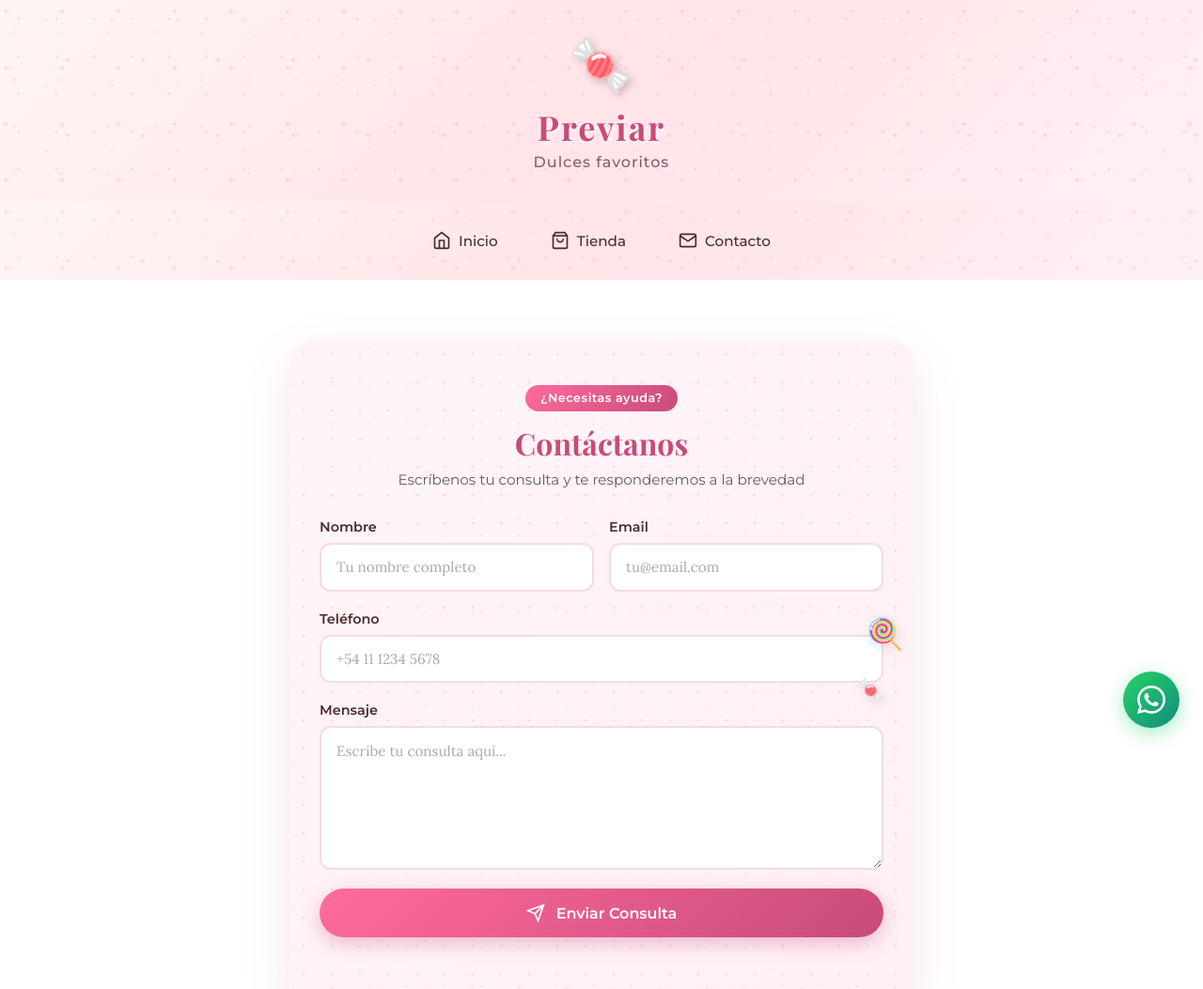
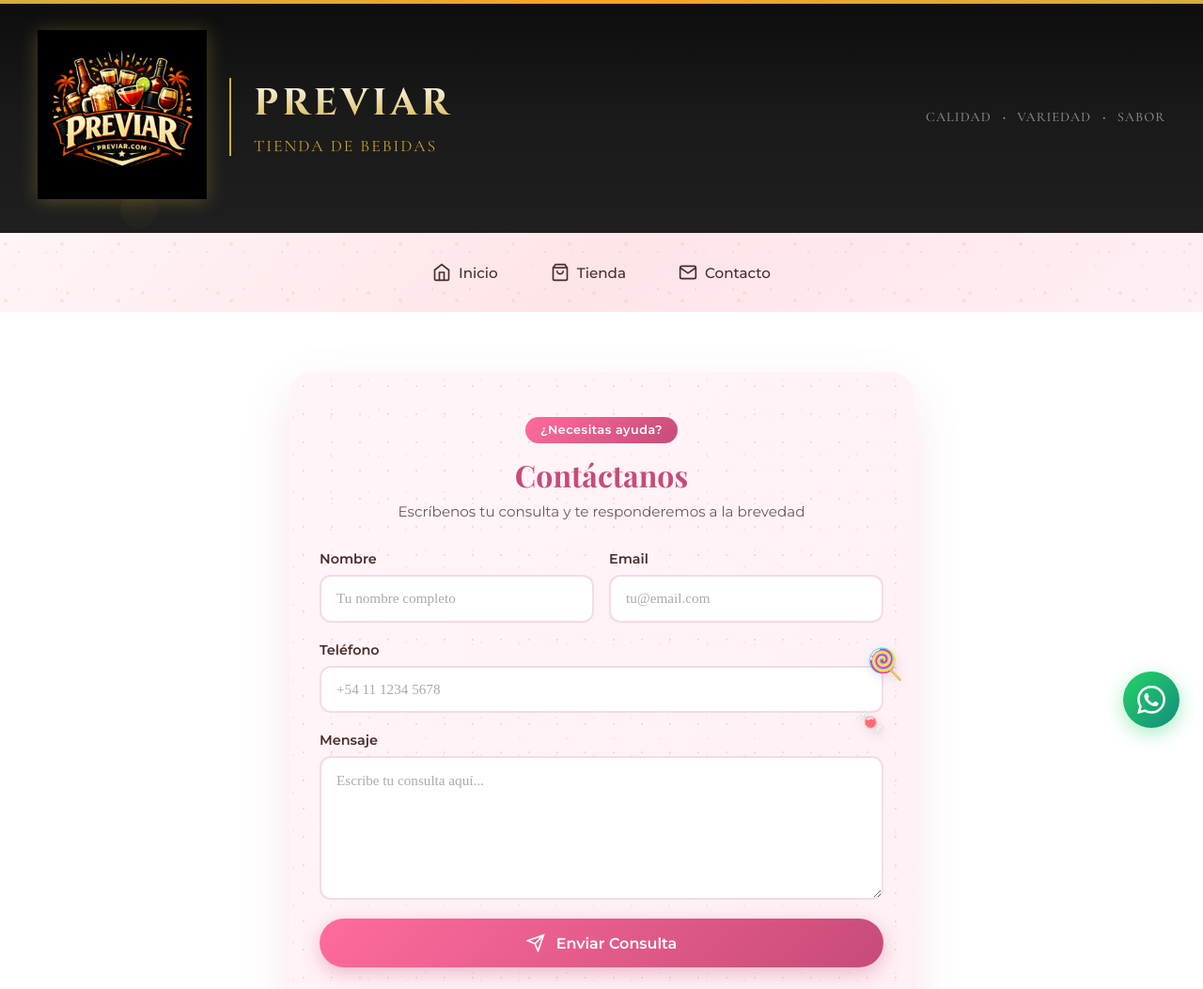
Before and after one commit to marianos1988/previar, an Astro site: page /contacto in a window 1280 px wide. Shown: the top 1053 px of the page at 94% size. Built offline with nearby package versions, Linux system fonts and the light colour scheme; Astro itself is replaced by a stand-in of ours.

Commit message:
Armadod e diseño Header

```diff
--- a/src/components/Banner.astro
+++ b/src/components/Banner.astro
@@ -174,7 +174,7 @@ const BANNER_SLIDES = [
   }
 
   .slide-title {
-    font-family: 'Playfair Display', serif;
+    font-family: var(--font-title);
     font-size: 2.5rem;
     color: #fff;
     margin: 0 0 0.5rem 0;
@@ -185,8 +185,8 @@ const BANNER_SLIDES = [
   }
 
   .slide-subtitle {
-    font-family: 'Montserrat', sans-serif;
-    font-size: 1.1rem;
+    font-family: var(--font-subtitle);
+    font-size: 1.2rem;
     color: rgba(255, 255, 255, 0.9);
     margin: 0;
     text-shadow: 1px 1px 3px rgba(0, 0, 0, 0.5);
--- a/src/components/Footer.astro
+++ b/src/components/Footer.astro
@@ -5,7 +5,8 @@
 // ====================================================
 import { clientConfig } from "../config/clientConfig";
 
-const CLIENT_LOGO = clientConfig.brand.logo;
+const logo = clientConfig.brand.logo;
+const CLIENT_LOGO = logo?.src || logo;
 const CLIENT_COMPANY_NAME = clientConfig.brand.name;
 const CLIENT_SLOGAN = clientConfig.brand.slogan;
 const SHOP_ADDRESS = clientConfig.contact.address;
@@ -25,7 +26,7 @@ const year = new Date().getFullYear();
     <div class="footer-container">
       <!-- Marca -->
       <div class="footer-section brand-section">
-        <div class="brand-logo">{CLIENT_LOGO}</div>
+        <img src={CLIENT_LOGO} alt={CLIENT_COMPANY_NAME} class="brand-logo" />
         <h3 class="brand-name">{CLIENT_COMPANY_NAME}</h3>
         <p class="brand-tagline">{CLIENT_SLOGAN}</p>
         <div class="brand-decoration"></div>
@@ -118,12 +119,14 @@ const year = new Date().getFullYear();
   }
 
   .brand-logo {
-    font-size: 3.5rem;
+    height: 60px;
+    width: auto;
+    object-fit: contain;
     margin-bottom: 0.5rem;
   }
 
   .brand-name {
-    font-family: 'Playfair Display', Georgia, serif;
+    font-family: var(--font-title);
     font-size: 1.8rem;
     font-weight: 700;
     color: #fff;
@@ -132,8 +135,8 @@ const year = new Date().getFullYear();
   }
 
   .brand-tagline {
-    font-family: 'Lora', Georgia, serif;
-    font-size: 1rem;
+    font-family: var(--font-subtitle);
+    font-size: 1.1rem;
     color: #a0a0b0;
     margin: 0;
     font-style: italic;
@@ -149,8 +152,8 @@ const year = new Date().getFullYear();
 
   /* Section Title */
   .section-title {
-    font-family: 'Montserrat', sans-serif;
-    font-size: 0.85rem;
+    font-family: var(--font-subtitle);
+    font-size: 1rem;
     font-weight: 600;
     color: #fff;
     margin: 0 0 1.5rem 0;
@@ -171,7 +174,7 @@ const year = new Date().getFullYear();
   }
 
   .footer-link {
-    font-family: 'Lora', Georgia, serif;
+    font-family: var(--font-body);
     color: #b0b0c0;
     text-decoration: none;
     font-size: 0.95rem;
@@ -215,7 +218,7 @@ const year = new Date().getFullYear();
     display: flex;
     align-items: center;
     gap: 1rem;
-    font-family: 'Lora', Georgia, serif;
+    font-family: var(--font-body);
     font-size: 0.9rem;
     color: #b0b0c0;
     line-height: 1.4;
@@ -247,7 +250,7 @@ const year = new Date().getFullYear();
   }
 
   .footer-bottom p {
-    font-family: 'Lora', Georgia, serif;
+    font-family: var(--font-body);
     margin: 0;
     font-size: 0.85rem;
     color: #707090;
--- a/src/components/Header.astro
+++ b/src/components/Header.astro
@@ -1,41 +1,47 @@
 ---
-// ====================================================
-// CONFIGURACIÓN CENTRALIZADA
-// Todos los datos del cliente están en src/config/clientConfig.js
-// ====================================================
 import { clientConfig } from "../config/clientConfig";
 
-const CLIENT_LOGO = clientConfig.brand.logo;
+const logo = clientConfig.brand.logo;
+const CLIENT_LOGO = logo?.src || logo;
 const CLIENT_COMPANY_NAME = clientConfig.brand.name;
 const CLIENT_SLOGAN = clientConfig.brand.slogan;
-// ====================================================
 ---
 
 <header class="header">
   <div class="header-bg"></div>
-  <div class="candy-pattern"></div>
-  <div class="brand">
-    <div class="logo">{CLIENT_LOGO}</div>
-    <div class="brand-info">
-      <span class="company-name">{CLIENT_COMPANY_NAME}</span>
-      <span class="slogan">{CLIENT_SLOGAN}</span>
+  <div class="header-accent"></div>
+  <div class="bubbles">
+    <span></span><span></span><span></span><span></span><span></span>
+  </div>
+  <div class="container">
+    <div class="brand">
+      <a href="/" class="logo-link">
+        <img src={CLIENT_LOGO} alt={CLIENT_COMPANY_NAME} class="logo-img" />
+      </a>
+      <div class="brand-info">
+        <h1 class="company-name">{CLIENT_COMPANY_NAME}</h1>
+        <p class="slogan">{CLIENT_SLOGAN}</p>
+      </div>
+    </div>
+    <div class="header-tagline">
+      <span class="tagline-text">Calidad</span>
+      <span class="tagline-divider">•</span>
+      <span class="tagline-text">Variedad</span>
+      <span class="tagline-divider">•</span>
+      <span class="tagline-text">Sabor</span>
     </div>
   </div>
 </header>
 
 <style is:global>
-  @import url('https://fonts.googleapis.com/css2?family=Playfair+Display:wght@400;500;600;700&family=Montserrat:wght@300;400;500;600&display=swap');
+  @import url('https://fonts.googleapis.com/css2?family=Playfair+Display:wght@400;500;600;700&family=Cinzel:wght@400;500;600;700&family=Montserrat:wght@300;400;500;600&display=swap');
 </style>
 
 <style>
   .header {
     position: relative;
-    display: flex;
-    justify-content: center;
-    align-items: center;
-    padding: 2rem 1.5rem;
     overflow: hidden;
-    min-height: 120px;
+    min-height: 200px;
   }
 
   .header-bg {
@@ -44,94 +50,185 @@ const CLIENT_SLOGAN = clientConfig.brand.slogan;
     left: 0;
     right: 0;
     bottom: 0;
-    background: linear-gradient(135deg, #fff5f5 0%, #ffe4e8 50%, #fff0f5 100%);
-    z-index: -2;
+    background: linear-gradient(180deg, #0d0d0d 0%, #1a1a1a 50%, #1f1f1f 100%);
+    z-index: -3;
   }
 
-  .candy-pattern {
+  .header-accent {
+    position: absolute;
+    top: 0;
+    left: 0;
+    right: 0;
+    height: 4px;
+    background: linear-gradient(90deg, #d4af37 0%, #f5a623 50%, #d4af37 100%);
+    z-index: -1;
+  }
+
+  .bubbles {
     position: absolute;
     top: 0;
     left: 0;
     right: 0;
     bottom: 0;
-    z-index: -1;
-    opacity: 0.4;
-    background-image:
-      radial-gradient(circle at 10% 20%, #ffb6c1 2px, transparent 2px),
-      radial-gradient(circle at 90% 80%, #ffb6c1 2px, transparent 2px),
-      radial-gradient(circle at 30% 70%, #ffd4e5 2px, transparent 2px),
-      radial-gradient(circle at 70% 30%, #ffd4e5 2px, transparent 2px),
-      radial-gradient(circle at 50% 50%, #ff9ecd 1.5px, transparent 1.5px);
-    background-size: 60px 60px, 80px 80px, 50px 50px, 70px 70px, 40px 40px;
+    z-index: -2;
+    overflow: hidden;
+  }
+
+  .bubbles span {
+    position: absolute;
+    bottom: -100px;
+    width: 30px;
+    height: 30px;
+    background: radial-gradient(circle at 30% 30%, rgba(212, 175, 55, 0.15), rgba(245, 166, 35, 0.05));
+    border-radius: 50%;
+    animation: rise 12s infinite ease-in;
+  }
+
+  .bubbles span:nth-child(1) { left: 10%; width: 40px; height: 40px; animation-delay: 0s; }
+  .bubbles span:nth-child(2) { left: 25%; width: 20px; height: 20px; animation-delay: 2s; }
+  .bubbles span:nth-child(3) { left: 45%; width: 35px; height: 35px; animation-delay: 4s; }
+  .bubbles span:nth-child(4) { left: 65%; width: 25px; height: 25px; animation-delay: 1s; }
+  .bubbles span:nth-child(5) { left: 85%; width: 30px; height: 30px; animation-delay: 3s; }
+
+  @keyframes rise {
+    0% { bottom: -100px; opacity: 0; }
+    10% { opacity: 0.6; }
+    50% { opacity: 0.4; }
+    100% { bottom: 100%; opacity: 0; }
+  }
+
+  .container {
+    max-width: 1200px;
+    margin: 0 auto;
+    padding: 2rem 1.5rem;
+    display: flex;
+    justify-content: space-between;
+    align-items: center;
   }
 
   .brand {
     display: flex;
-    flex-direction: column;
     align-items: center;
-    gap: 0.5rem;
-    text-align: center;
+    gap: 1.5rem;
   }
 
-  .logo {
-    font-size: 3.5rem;
-    filter: drop-shadow(3px 3px 4px rgba(0,0,0,0.2));
-    animation: float 3s ease-in-out infinite;
+  .logo-img {
+    height: 180px;
+    width: auto;
+    object-fit: contain;
+    filter: drop-shadow(0 2px 10px rgba(212, 175, 55, 0.3));
   }
 
-  @keyframes float {
-    0%, 100% { transform: translateY(0); }
-    50% { transform: translateY(-6px); }
+  .logo-link {
+    display: block;
   }
 
   .brand-info {
     display: flex;
     flex-direction: column;
-    align-items: center;
+    border-left: 2px solid #d4af37;
+    padding-left: 1.5rem;
   }
 
   .company-name {
-    font-family: 'Playfair Display', serif;
-    font-size: 2.25rem;
+    font-family: 'Cinzel', serif;
+    font-size: 2.5rem;
     font-weight: 700;
-    color: #c74b7a;
-    letter-spacing: 2px;
-    text-shadow: 2px 2px 4px rgba(255, 255, 255, 0.8);
+    color: #ffffff;
+    letter-spacing: 4px;
+    text-transform: uppercase;
+    margin: 0;
+    background: linear-gradient(180deg, #ffffff 0%, #d4af37 100%);
+    -webkit-background-clip: text;
+    -webkit-text-fill-color: transparent;
+    background-clip: text;
   }
 
   .slogan {
-    font-family: 'Montserrat', sans-serif;
-    font-size: 1rem;
+    font-family: var(--font-subtitle);
+    font-size: 1.1rem;
+    font-weight: 400;
+    color: #c9a227;
+    letter-spacing: 2px;
+    margin: 0.5rem 0 0 0;
+    text-transform: uppercase;
+  }
+
+  .header-tagline {
+    display: flex;
+    align-items: center;
+    gap: 0.75rem;
+  }
+
+  .tagline-text {
+    font-family: var(--font-subtitle);
+    font-size: 0.9rem;
     font-weight: 500;
-    color: #8b5a6b;
+    color: #888;
     letter-spacing: 1px;
-    margin-top: 0.25rem;
+    text-transform: uppercase;
+  }
+
+  .tagline-divider {
+    color: #d4af37;
+    font-size: 0.75rem;
   }
 
   /* MOBILE (< 768px) */
   @media (max-width: 768px) {
     .header {
+      min-height: 180px;
+    }
+
+    .container {
+      flex-direction: column;
+      gap: 1rem;
       padding: 1.5rem 1rem;
-      min-height: 100px;
     }
-    .logo {
-      font-size: 2.5rem;
+
+    .brand {
+      flex-direction: column;
+      text-align: center;
     }
+
+    .logo-img {
+      height: 120px;
+    }
+
+    .brand-info {
+      border-left: none;
+      border-top: 2px solid #d4af37;
+      padding-left: 0;
+      padding-top: 1rem;
+    }
+
     .company-name {
-      font-size: 1.5rem;
+      font-size: 1.8rem;
+      letter-spacing: 2px;
     }
+
     .slogan {
       font-size: 0.85rem;
+    }
+
+    .header-tagline {
+      display: none;
+    }
+
+    .bubbles {
+      display: none;
     }
   }
 
   @media (max-width: 480px) {
-    .logo {
-      font-size: 2rem;
+    .logo-img {
+      height: 100px;
     }
+
     .company-name {
-      font-size: 1.25rem;
+      font-size: 1.5rem;
     }
+
     .slogan {
       font-size: 0.75rem;
     }
--- a/src/components/Navbar.astro
+++ b/src/components/Navbar.astro
@@ -5,7 +5,8 @@
 // ====================================================
 import { clientConfig } from "../config/clientConfig";
 
-const CLIENT_LOGO = clientConfig.brand.logo;
+const logo = clientConfig.brand.logo;
+const CLIENT_LOGO = logo?.src || logo;
 // ====================================================
 ---
 
@@ -13,7 +14,7 @@ const CLIENT_LOGO = clientConfig.brand.logo;
   <div class="nav-bg"></div>
   <div class="candy-pattern"></div>
   <div class="nav-logo" id="navLogo">
-    <span class="logo">{CLIENT_LOGO}</span>
+    <a href="/"><img src={CLIENT_LOGO} alt="Previar" class="logo-img" /></a>
   </div>
   <button class="menu-toggle" id="menuToggle" aria-label="Menú">
     <span class="bar"></span>
@@ -142,8 +143,14 @@ const CLIENT_LOGO = clientConfig.brand.logo;
     display: flex;
   }
 
-  .nav-logo .logo {
-    font-size: 1.5rem;
+  .nav-logo .logo-img {
+    height: 35px;
+    width: auto;
+    object-fit: contain;
+  }
+
+  .nav-logo a {
+    display: block;
   }
 
   .menu-toggle {
@@ -191,7 +198,7 @@ const CLIENT_LOGO = clientConfig.brand.logo;
     gap: 0.5rem;
     text-decoration: none;
     color: #4a2c2a;
-    font-family: 'Montserrat', sans-serif;
+    font-family: var(--font-body);
     font-size: 0.95rem;
     font-weight: 500;
     transition: all 0.3s ease;
--- a/src/components/WhatsAppButton.astro
+++ b/src/components/WhatsAppButton.astro
@@ -64,7 +64,7 @@ const WHATSAPP_MESSAGE = "Hola! Me gustaría más información sobre sus product
     color: #128C7E;
     padding: 0.6rem 1rem;
     border-radius: 8px;
-    font-family: 'Montserrat', sans-serif;
+    font-family: var(--font-body);
     font-size: 0.85rem;
     font-weight: 600;
     white-space: nowrap;
--- a/src/config/clientConfig.js
+++ b/src/config/clientConfig.js
@@ -5,11 +5,13 @@
 // El WhatsApp se configura en el archivo .env
 // ====================================================
 
+import logoImage from "../assets/web/logo.png";
+
 export const clientConfig = {
   brand: {
     name: "Previar",
-    slogan: "Dulces favoritos",
-    logo: "🍬"
+    slogan: "Tienda de bebidas",
+    logo: logoImage
   },
 
   contact: {
--- a/src/layouts/Layout.astro
+++ b/src/layouts/Layout.astro
@@ -1,11 +1,13 @@
 ---
 import WhatsAppButton from '../components/WhatsAppButton.astro';
+import logo from '../assets/web/logo.png';
 
 interface Props {
   title?: string;
 }
 
-const { title = "Candy Golosinas" } = Astro.props;
+const { title = "Previar" } = Astro.props;
+const faviconUrl = logo.src;
 ---
 
 <!doctype html>
@@ -13,12 +15,11 @@ const { title = "Candy Golosinas" } = Astro.props;
   <head>
     <meta charset="UTF-8" />
     <meta name="viewport" content="width=device-width" />
-    <link rel="icon" type="image/svg+xml" href="/favicon.svg" />
-    <link rel="icon" href="/favicon.ico" />
+    <link rel="icon" type="image/png" href={faviconUrl} />
     <meta name="generator" content={Astro.generator} />
     <link rel="preconnect" href="https://fonts.googleapis.com">
     <link rel="preconnect" href="https://fonts.gstatic.com" crossorigin>
-    <link href="https://fonts.googleapis.com/css2?family=Lora:ital,wght@0,400;0,500;0,600;1,400&family=Montserrat:wght@400;500;600;700&family=Playfair+Display:wght@400;500;600;700&display=swap" rel="stylesheet">
+    <link href="https://fonts.googleapis.com/css2?family=Cinzel:wght@400;500;600;700&family=Cormorant+Garamond:wght@400;500;600;700&family=Montserrat:wght@300;400;500;600&display=swap" rel="stylesheet">
     <title>{title}</title>
   </head>
   <body>
@@ -27,12 +28,26 @@ const { title = "Candy Golosinas" } = Astro.props;
   </body>
 </html>
 
-<style>
+<style is:global>
+  :root {
+    --font-title: 'Cinzel', serif;
+    --font-subtitle: 'Cormorant Garamond', serif;
+    --font-body: 'Montserrat', sans-serif;
+  }
+
   html, body {
     margin: 0;
     padding: 0;
     width: 100%;
     height: 100%;
-    font-family: 'Lora', Georgia, serif;
+    font-family: var(--font-body);
+  }
+
+  h1, h2, h3, h4, h5, h6 {
+    font-family: var(--font-title);
+  }
+
+  .subtitle {
+    font-family: var(--font-subtitle);
   }
 </style>
```
Also changed, not shown: src/components/Bienvenido.astro (+5 -5 lines), src/components/ProductosDestacados.astro (+7 -7 lines), src/components/Ubicacion.astro (+6 -6 lines), src/assets/web/logo.png (added).
